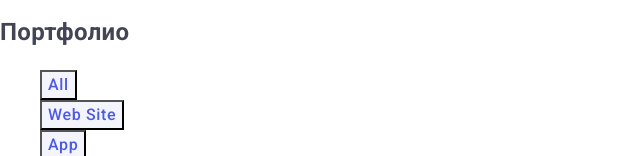
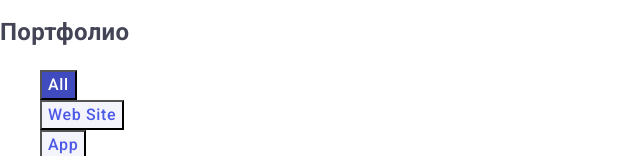
Before and after one commit to mrmobody0003/goit-markup-hw-02, a plain HTML site: page portfolio.html in a window 1280 px wide. In both pictures the pointer is over the button "All". Shown: the part 182-338 px from the top of the page, without its empty margins (0-640 px from the left). Drawn offline with nearby package versions, Linux system fonts and the light colour scheme.

Commit message:
Update styles.css

```diff
--- a/css/styles.css
+++ b/css/styles.css
@@ -220,7 +220,11 @@ address {
   background: var(--ocean);
   color: var(--white);
 } */
-
+.filter-btn:hover,
+.filter-btn:focus {
+  color: var(--white);
+  background-color: var(--ocean);
+}
 .portfolio-link {
 }
 
```
